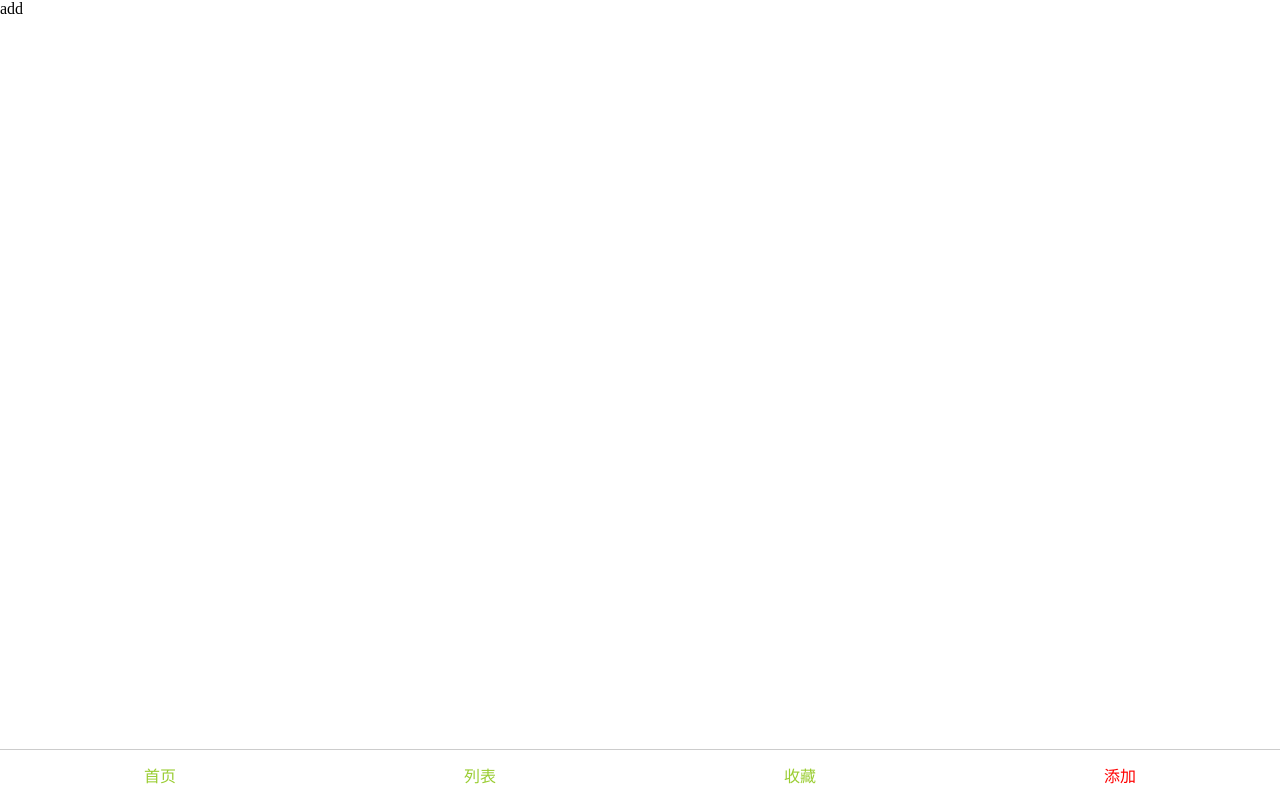
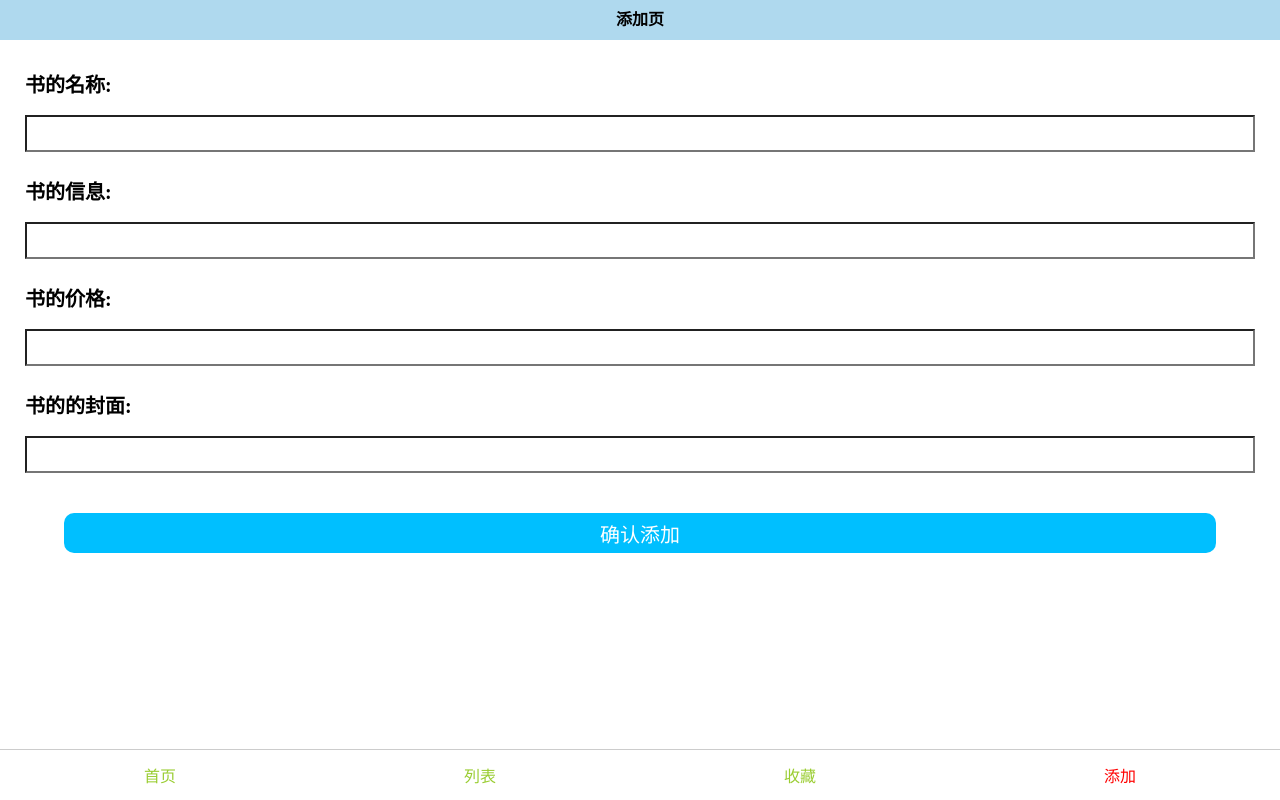
Before and after one commit to Kingziqiang/vue-book, a Vue app: page /#/add in a window 1280 px wide. Built offline with nearby package versions, Linux system fonts and the light colour scheme; a small style sheet from the web is missing.

Commit message:
完善详请页

```diff
--- a/src/api/index.js
+++ b/src/api/index.js
@@ -35,6 +35,21 @@ export let getRemoveBook =(id)=>{
   return axios.delete(`/books?id=${id}`);
 };
 
+//获取一本图书的接口
 export let getOneBook = (id)=>{
   return axios.get(`/books?id=${id}`);
-}
+};
+//修改某一本图书的接口
+/**
+ * @param id 要修改图书的编号
+ * @param data 修改的内容（请求体）
+ * @returns {AxiosPromise<any>}  返回promise对象
+ */
+export let updateBook = (id,data)=>{
+  return axios.put(`/books?id=${id}`,data);
+};
+
+//添加书籍
+export let addBook = (data)=>{
+  return axios.post('/books',data);
+};
--- a/src/components/add.vue
+++ b/src/components/add.vue
@@ -1,22 +1,92 @@
 <template>
     <div id="app">
-      add
+      <MHeader :back="true">添加页</MHeader>
+      <div class="content">
+        <ul>
+          <li>
+            <label for="bookName">书的名称:</label>
+            <input type="text" v-model="book.bookName" id="bookName">
+          </li>
+          <li>
+            <label for="bookInfo">书的信息:</label>
+            <input type="text" v-model="book.bookInfo" id="bookInfo">
+          </li>
+          <li>
+            <label for="bookPrice">书的价格:</label>
+            <input type="text" v-model.number="book.bookPrice" id="bookPrice">
+          </li>
+          <li>
+            <label for="bookCover">书的的封面:</label>
+            <input type="text" v-model="book.bookCover" id="bookCover">
+          </li>
+        </ul>
+        <button @click="postData">确认添加</button>
+      </div>
     </div>
 </template>
 
 <script>
+  import MHeader from "../base/MHeader.vue";
+  import {addBook} from "../api";
     export default {
-        date() {
-            return {};
+        data() {
+            return {book:{}};
         },
-        methods: {},
-        computed: {},
-        components: {},
+        methods: {
+          async postData(){
+            if(Object.keys(this.book).length===0) return alert('书名不能为空！！');
+            await addBook(this.book);
+            alert("添加成功");
+            this.$router.push('/list');
+          }
+        },
+        computed: {
+
+        },
+        components: {
+          MHeader
+        },
     }
 </script>
 
-<style scoped>
-    #app {
+<style scoped lang="less">
+  ul {
+    overflow: hidden;
+    margin: 10px;
+    padding: 5px;
+  li{
+    display:flex;
+    width: 100%;
+    padding: 10px;
+    flex-direction: column;
+  input {
+    /*border: none;*/
+    outline: none;
+    margin: 10px 20px 0 0;
+    font-size: 20px;
+    padding:5px 2px;
 
+  }
+  label {
+    font-weight: 700;
+    font-size: 20px;
+    line-height: 40px;
+    height: 40px;
+      }
     }
+  }
+  button{
+    position: absolute;
+    left: 50%;
+    transform: translateX(-50%);
+    height: 40px;
+    background: deepskyblue;
+    color: white;
+    border: none;
+    outline: none;
+    margin:15px 0;
+    border-radius: 10px;
+    font-size: 20px;
+    width: 90%;
+  }
 </style>
--- a/src/components/detail.vue
+++ b/src/components/detail.vue
@@ -1,26 +1,27 @@
 <template>
     <div class="mask">
-      <MHeader :back=true>详请页</MHeader>
+      <MHeader :back=true>详请页:</MHeader>
         <ul>
           <li>
-            <label for="bookName">书的名称</label>
+            <label for="bookName">书的名称:</label>
             <input type="text" v-model="book.bookName" id="bookName">
           </li>
           <li>
-            <label for="bookInfo">书的信息</label>
+            <label for="bookInfo">书的信息:</label>
             <input type="text" v-model="book.bookInfo" id="bookInfo">
           </li>
           <li>
-            <label for="bookPrice">书的价格</label>
+            <label for="bookPrice">书的价格:</label>
             <input type="text" v-model.number="book.bookPrice" id="bookPrice">
           </li>
         </ul>
+      <button @click="update()">确认修改</button>
     </div>
 </template>
 
 <script>
     import MHeader from "../base/MHeader.vue";
-    import {getOneBook} from "../api";
+    import {getOneBook,updateBook} from "../api";
     export default {
         created(){//页面加载完成获取数据
           this.getData();
@@ -36,6 +37,14 @@
         methods: {
           async getData(){
             this.book= await getOneBook(this.did);
+            //如果是空对象则跳转到列表页
+            if(Object.keys(this.book).length===0)this.$router.push('/list');
+          },
+          async update(){
+            await updateBook(this.did,this.book);
+            alert('修改成功');
+            //跳转回列表页
+            this.$router.push('/list');
           }
         },
         computed: {
@@ -56,9 +65,45 @@
       bottom: 0;
       background: #fff;
       z-index: 1;
-      li{
-        display:flex;
+      overflow: hidden;
+      ul {
+        margin: 10px;
+        padding: 5px;
+        li{
+          display:flex;
+          width: 100%;
+          padding: 10px;
+          flex-direction: column;
+          input {
+            /*border: none;*/
+            outline: none;
+            margin: 10px 20px 0 0;
+            font-size: 20px;
+            padding:5px 2px;
 
+          }
+          label {
+            font-weight: 700;
+            font-size: 20px;
+            line-height: 40px;
+            height: 40px;
+          }
+        }
       }
+      button{
+        position: absolute;
+        left: 50%;
+        transform: translateX(-50%);
+        height: 40px;
+        background: deepskyblue;
+        color: white;
+        border: none;
+        outline: none;
+        margin:15px 0;
+        border-radius: 10px;
+        font-size: 20px;
+        width: 90%;
+      }
+
     }
 </style>
```
Also changed, not shown: mock/books.json (+1 -1 lines), mock/server.js (+40 -3 lines).
